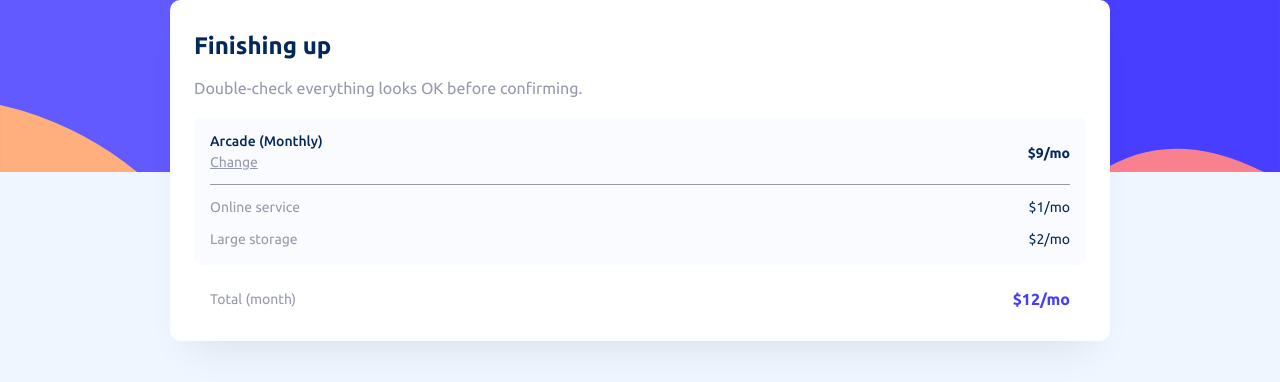
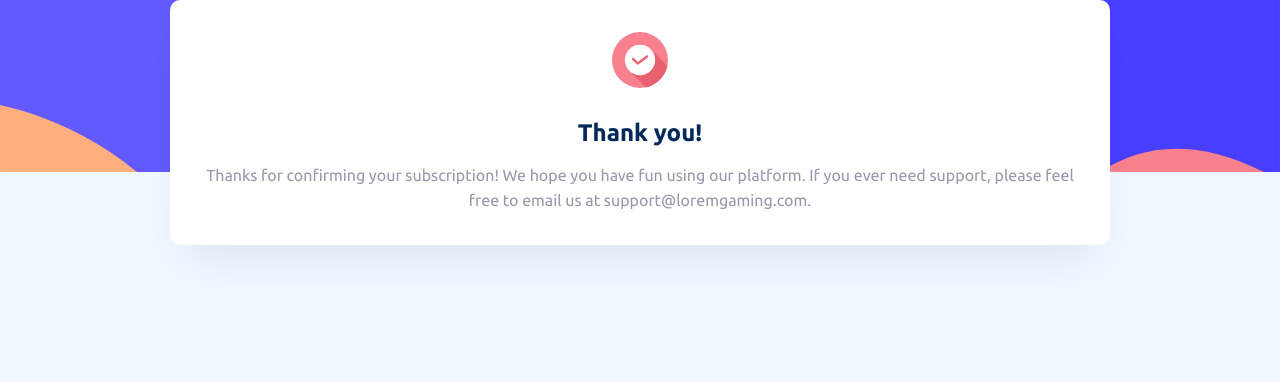
Before and after one commit to MarinBarac/frontend-mentor-multi-step-form, a JavaScript app in the folder multi-step-form/: page / in a window 1280 px wide. Shown: the top 382 px of the page. Built offline with nearby package versions, Linux system fonts and the light colour scheme; the HTML template or start-up script is replaced by a standard one.

Commit message:
Created 'thank you' card

```diff
--- a/multi-step-form/src/components/InputSlide/InputSlide.js
+++ b/multi-step-form/src/components/InputSlide/InputSlide.js
@@ -1,7 +1,8 @@
 import styles from './InputSlide.module.scss';
 
 const InputSlide = ({ input }) => {
-    return <div className={styles.container}>
+    return <div className={`${styles.container} ${styles[input.class]}`}>
+        {input.icon && <img src={input.icon} alt={`${input.name} icon`} className={styles.icon}/>}
         <h1 className={styles.title}>{input.title}</h1>
         <p className={styles.description}>{input.description}</p>
         {input.jsxElement}
--- a/multi-step-form/src/components/InputSlide/InputSlide.module.scss
+++ b/multi-step-form/src/components/InputSlide/InputSlide.module.scss
@@ -4,6 +4,12 @@
     display: flex;
     flex-direction: column;
     gap: 16px;
+
+    .icon {
+        width: 56px;
+        height: 56px;
+        margin-bottom: 15px;
+    }
 
     .title {
         font-weight: 700;
@@ -21,3 +27,8 @@
         margin: 0;
     }
 }
+
+.container.centered {
+    align-items: center;
+    text-align: center;
+}
--- a/multi-step-form/src/components/InputsSlider/InputsSlider.js
+++ b/multi-step-form/src/components/InputsSlider/InputsSlider.js
@@ -5,7 +5,7 @@ import InputSlide from '../InputSlide/InputSlide';
 const InputsSlider = () => {
     return <div className={styles.wrapper}>
         <div className={styles.container}>
-            <InputSlide input={INPUTS[3]}/>
+            <InputSlide input={INPUTS[4]}/>
         </div>
     </div>
 }
--- a/multi-step-form/src/components/InputsSlider/constants.js
+++ b/multi-step-form/src/components/InputsSlider/constants.js
@@ -2,30 +2,43 @@ import FinishingUp from "../InputSlide/FinishingUp/FinishingUp";
 import PersonalInfo from "../InputSlide/PersonalInfo/PersonalInfo";
 import PickAddOns from "../InputSlide/PickAddOns/PickAddOns";
 import SelectPlan from "../InputSlide/SelectPlan/SelectPlan";
+import ThankYouIcon from "../../assets/icon-thank-you.svg";
 
 export const INPUTS = [
     {
         id: 0,
         title: 'Personal info',
         description: 'Please provide your name, email address, and phone number.',
+        class: '',
         jsxElement: <PersonalInfo />
     },
     {
         id: 1,
         title: 'Select your plan',
         description: 'You have the option of monthly or yearly billing.',
+        class: '',
         jsxElement: <SelectPlan />
     },
     {
         id: 2,
         title: 'Pick add-ons',
         description: 'Add-ons help enhance your gaming experience.',
+        class: '',
         jsxElement: <PickAddOns />
     },
     {
         id: 3,
         title: 'Finishing up',
         description: 'Double-check everything looks OK before confirming.',
+        class: '',
         jsxElement: <FinishingUp />
+    },
+    {
+        id: 4,
+        icon: ThankYouIcon,
+        title: 'Thank you!',
+        description: 'Thanks for confirming your subscription! We hope you have fun using our platform. If you ever need support, please feel free to email us at support@loremgaming.com.',
+        class: 'centered',
+        jsxElement: <></>
     }
 ]
```
Also changed, not shown: multi-step-form/src/components/InputSlide/ThankYou/ThankYou.js (added, +7 -0 lines), multi-step-form/src/components/InputSlide/ThankYou/ThankYou.module.scss (added).
